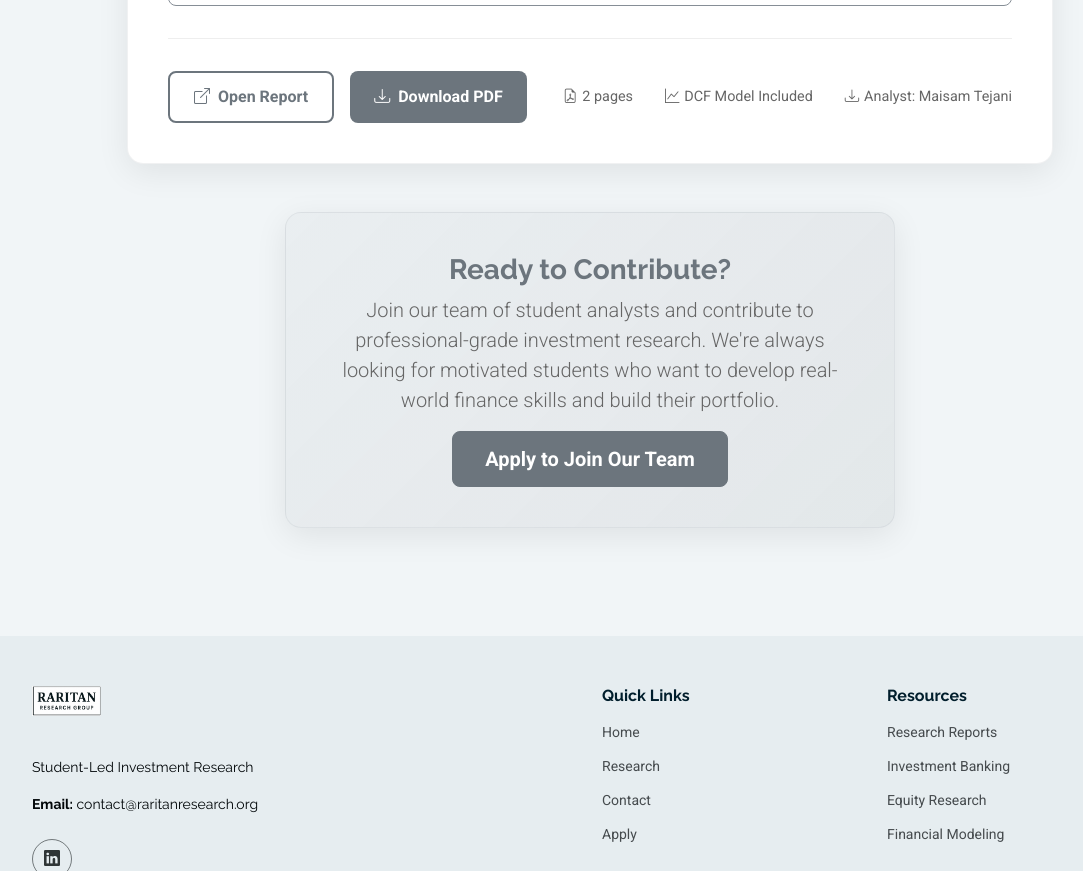
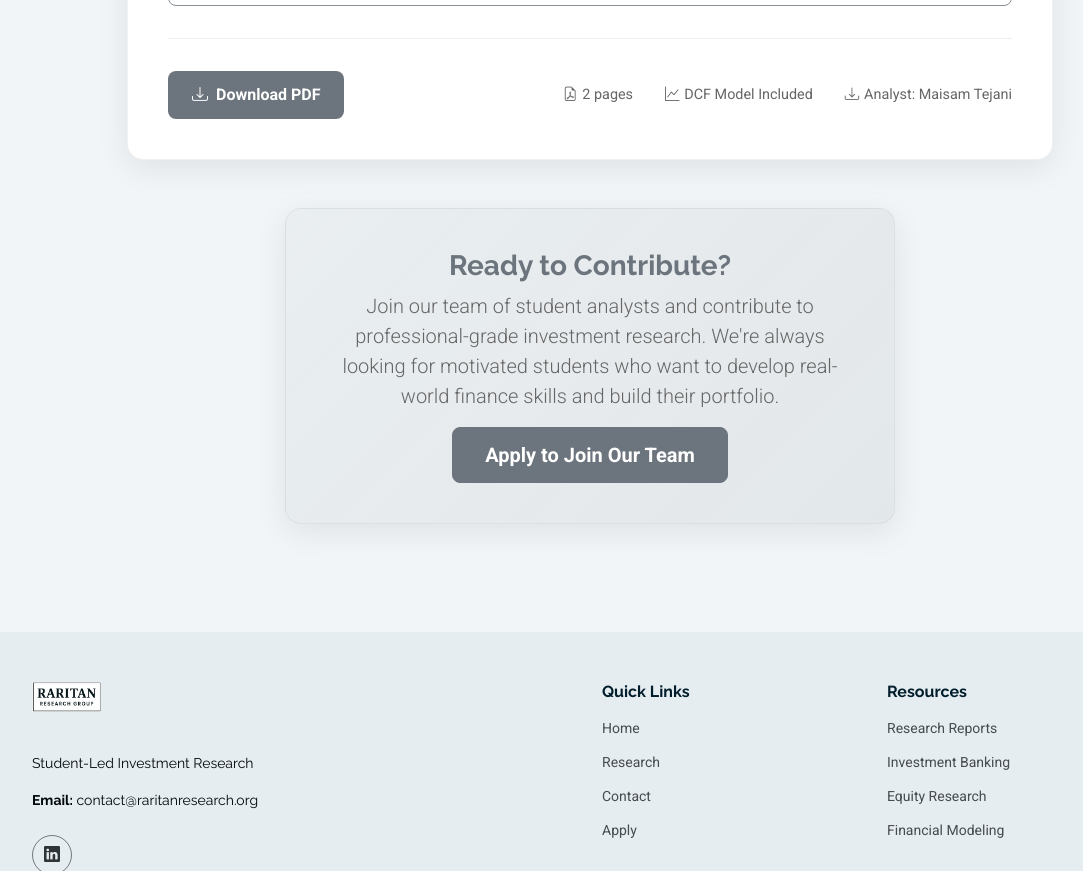
Before and after one commit to anvayajmera/RaritanResearch, a plain HTML site: page research.html in a window 1280 px wide. Shown: the part 1277-2148 px from the top of the page, without its empty margins (50-1133 px from the left). Drawn offline with Linux system fonts and the light colour scheme.

Commit message:
Update research.html

```diff
--- a/research.html
+++ b/research.html
@@ -373,10 +373,6 @@
 
                 <div class="report-actions">
                   <div class="action-buttons">
-                    <a href="MastercardPaper.PDF" target="_blank" class="btn-open">
-                      <i class="bi bi-box-arrow-up-right"></i>
-                      Open Report
-                    </a>
                     <a href="assets/reports/MastercardPaper.PDF" class="btn-download" download> <!--Edit this for each copy-->
                       <i class="bi bi-download"></i>
                       Download PDF
```
